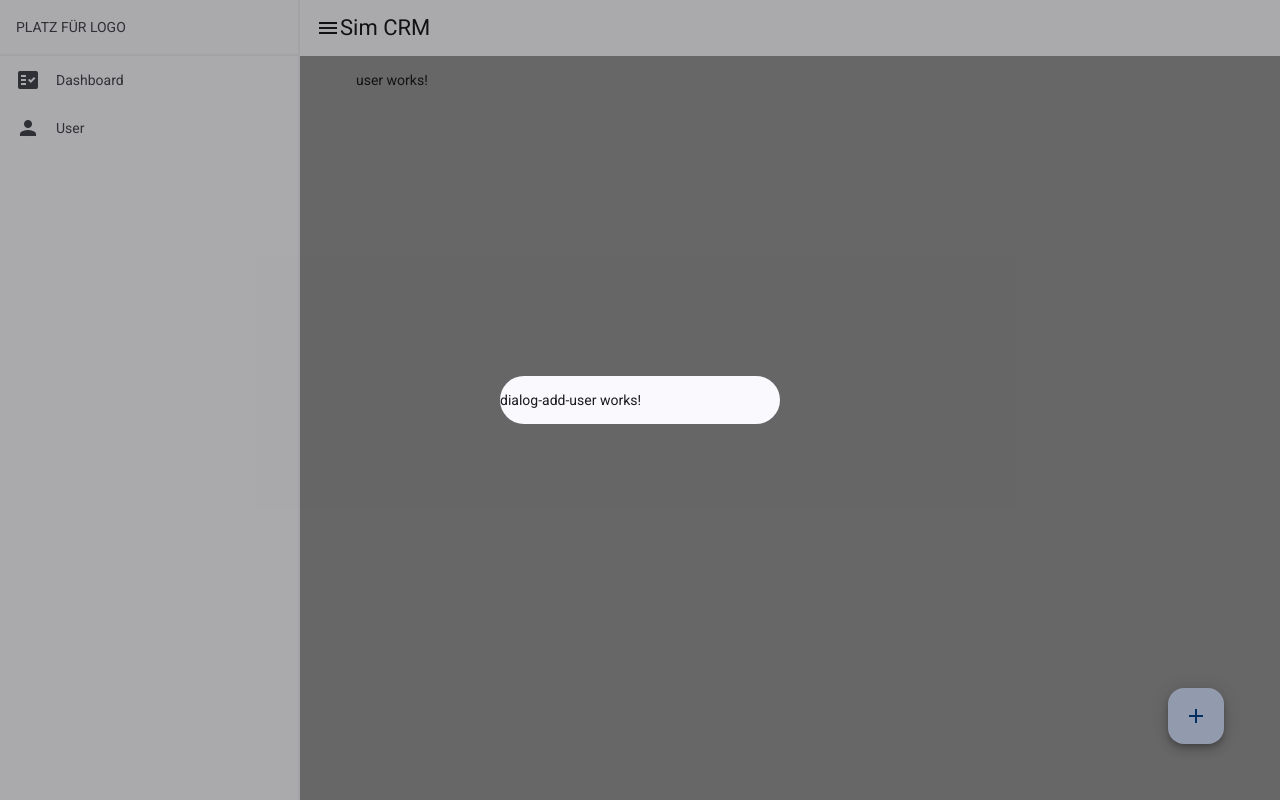
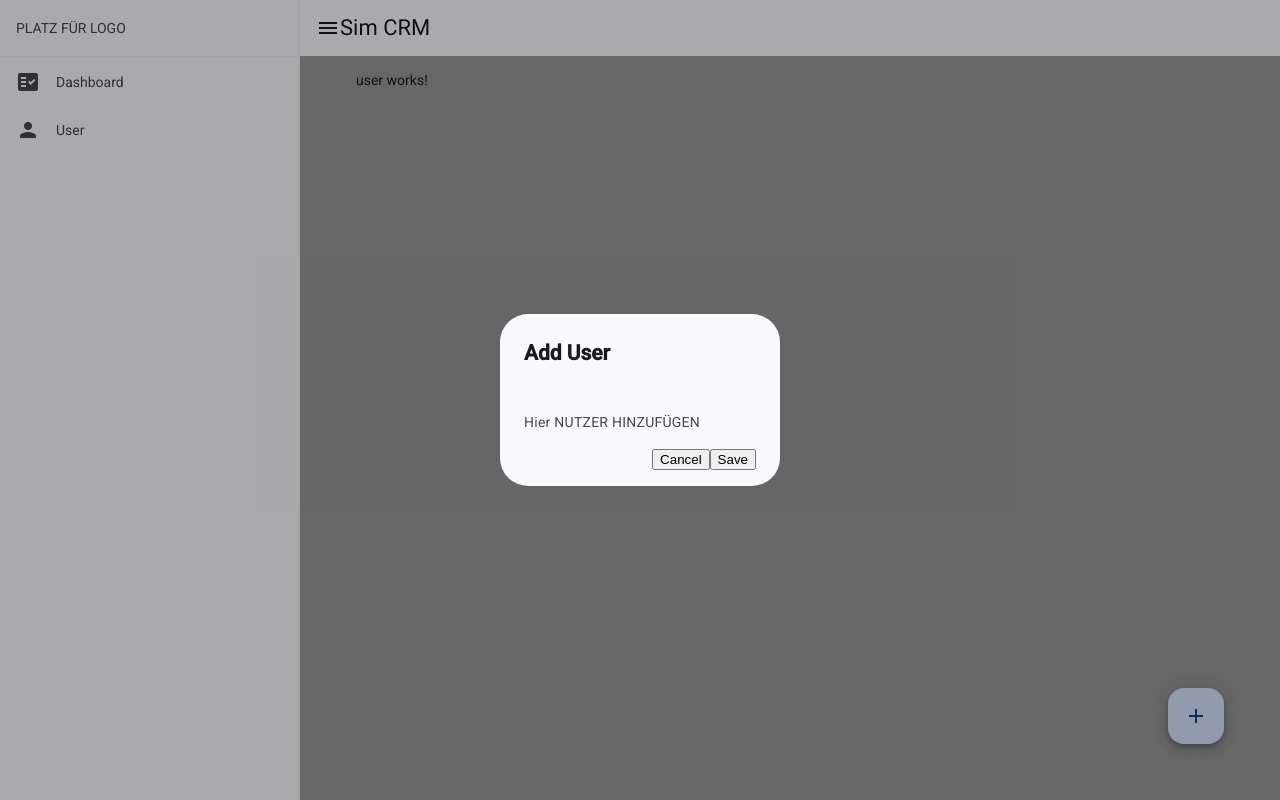
Before and after one commit to SimCommit/sim-crm, an Angular app: page /user in a window 1280 px wide. Both pictures are taken after a click on the button "add". Built offline with nearby package versions, Linux system fonts and the light colour scheme.

Commit message:
feat: Create dialog for adding users with appropriate layout and actions

```diff
--- a/src/app/dialog-add-user/dialog-add-user.html
+++ b/src/app/dialog-add-user/dialog-add-user.html
@@ -1 +1,8 @@
-<p>dialog-add-user works!</p>
+<h2 mat-dialog-title>Add User</h2>
+<mat-dialog-content>
+    Hier NUTZER HINZUFÜGEN
+</mat-dialog-content>
+<mat-dialog-actions>
+  <button matButton >Cancel</button>
+  <button matButton cdkFocusInitial>Save</button>
+</mat-dialog-actions>
--- a/src/app/dialog-add-user/dialog-add-user.ts
+++ b/src/app/dialog-add-user/dialog-add-user.ts
@@ -1,8 +1,9 @@
 import { Component } from '@angular/core';
+import { MatDialogContent, MatDialogActions } from "@angular/material/dialog";
 
 @Component({
   selector: 'app-dialog-add-user',
-  imports: [],
+  imports: [MatDialogContent, MatDialogActions, MatDialogContent],
   templateUrl: './dialog-add-user.html',
   styleUrl: './dialog-add-user.scss',
 })
--- a/src/styles.scss
+++ b/src/styles.scss
@@ -38,6 +38,6 @@
 }
 /* You can add global styles to this file, and also import other style files */
 
-* {
-  box-sizing: border-box;
+h2 {
+  padding: 12px 24px;
 }
```
